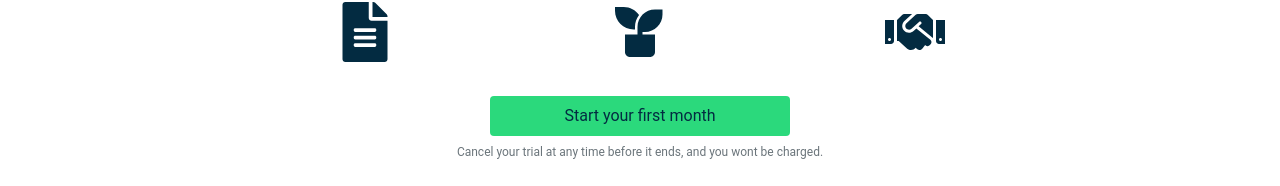
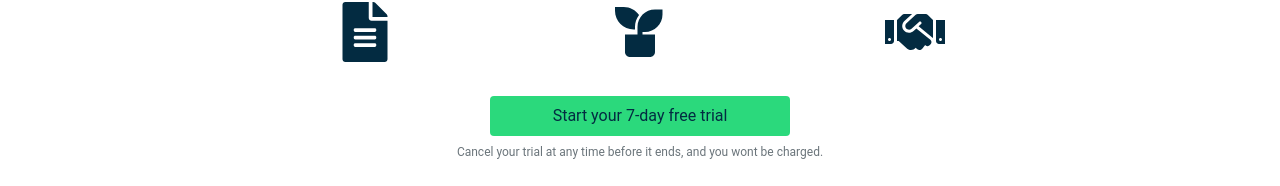
Before and after one commit to Guillermotrejo1/summarist, a Next.js app: page /plans in a window 1280 px wide. Shown: the part 608-794 px from the top of the page. Built offline with nearby package versions, Linux system fonts and the light colour scheme; no server answers.

Commit message:
fixed the conditional on the plans and made the yearly the default selection on mount

```diff
--- a/src/pages/plans.tsx
+++ b/src/pages/plans.tsx
@@ -13,7 +13,7 @@ import { app } from "@/firebase/firebase";
 import { useRouter } from "next/navigation";
 
 const Plans = () => {
-  const [activePlan, setActivePlan] = useState<string | null>(null);
+  const [activePlan, setActivePlan] = useState<string | null>("yearly");
   const router = useRouter()
 
   const handlePlanSelect = (plan: string) => {
@@ -142,7 +142,7 @@ const Plans = () => {
             </div>
             <div className="flex flex-col items-center mx-auto my-10 sticky bottom-0 z-[1] p-8 bg-white">
               <button className="btn max-w-[300px] mb-2" onClick={handleSubscription}>
-                {activePlan ? "7 Day free trial" : "Start your first month"}
+                {activePlan === "yearly" ? "Start your 7-day free trial" : activePlan === "monthly" ? "Start your first month" : "Select a plan"}
               </button>
               <div className="text-[#6b757b] text-xs items-center">
                 Cancel your trial at any time before it ends, and you wont be
```
